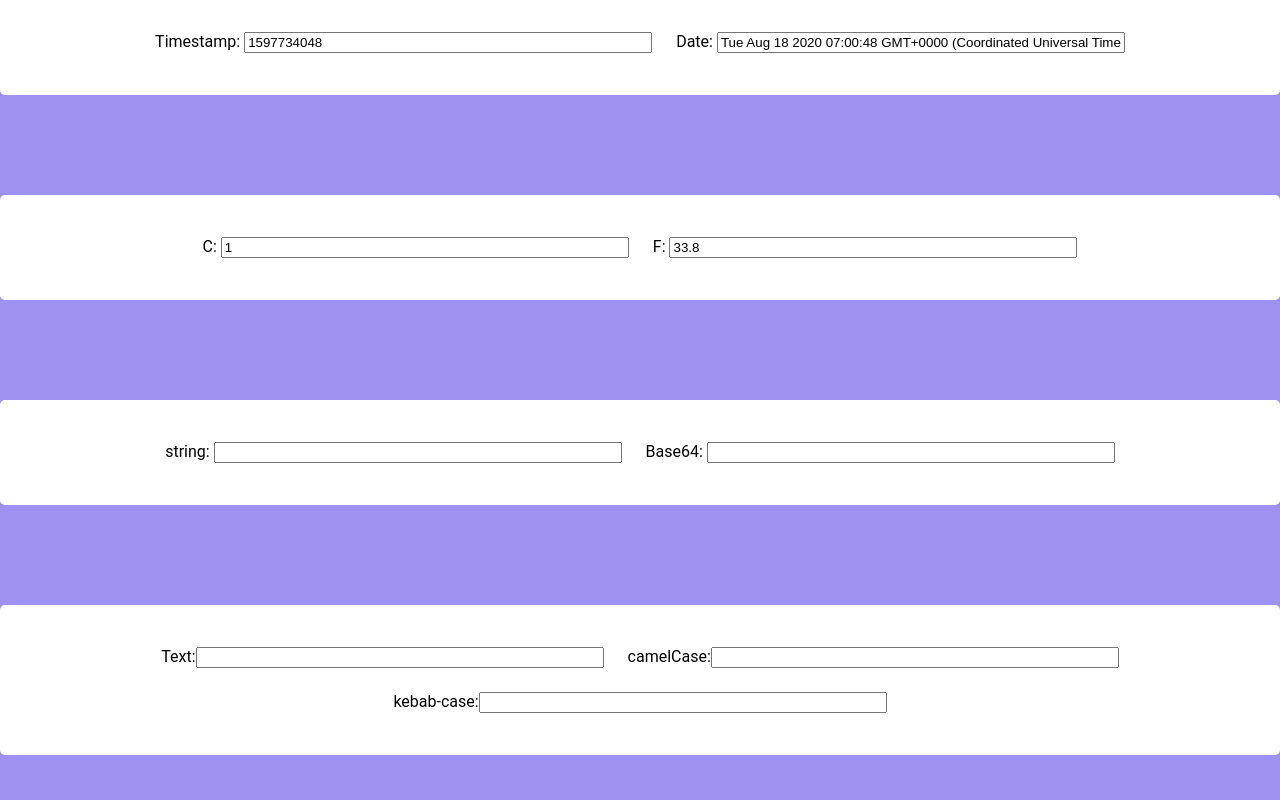
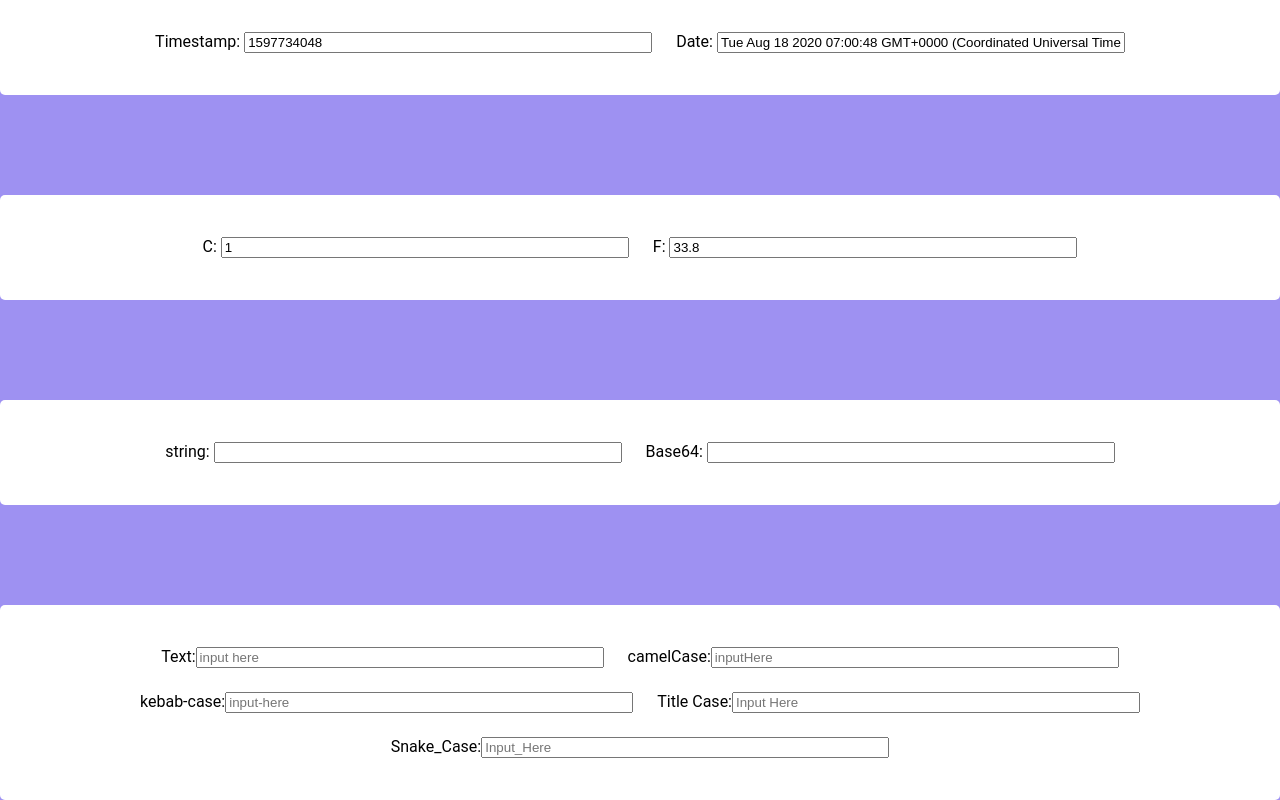
Before and after one commit to LuPoYi/converter, a React (Create React App) app: page / in a window 1280 px wide. Shown: the part 360-1160 px from the top of the page. Before the commit the page ends 1115 px from the top, so only its background shows below. Built offline with nearby package versions, Linux system fonts and the light colour scheme.

Commit message:
Add more case to CamelCase

```diff
--- a/src/components/CamelCase.js
+++ b/src/components/CamelCase.js
@@ -4,21 +4,33 @@ function CamelCase() {
   const [text, setText] = useState('')
   const [camelCase, setCamelCase] = useState('')
   const [kebabCase, setKebabCase] = useState('')
-  function handleTextChange(e) {
+  const [titleCase, setTitleCase] = useState('')
+  const [snakeCase, setSnakeCase] = useState('')
+
+  const handleTextChange = (e) => {
     setText(e.target.value)
     setCamelCase(toCamelCase(e.target.value))
     setKebabCase(toKebabCase(e.target.value))
+    setTitleCase(toTitleCase(e.target.value))
+    setSnakeCase(toSnakeCase(e.target.value))
   }
-  function handleCamelCaseChange(e) {
+
+  const handleCamelCaseChange = (e) => {
     setCamelCase(e.target.value)
   }
-  function handleKebabCaseChange(e) {
+  const handleKebabCaseChange = (e) => {
     setKebabCase(e.target.value)
+  }
+  const handleTitleCaseChange = (e) => {
+    setTitleCase(e.target.value)
+  }
+  const handleSnakeCaseChange = (e) => {
+    setSnakeCase(e.target.value)
   }
 
   function toCamelCase(str) {
     let ans = ''
-    str.split(' ').forEach(function (element, index) {
+    str.split(' ').forEach((element, index) => {
       if (element.length > 0) {
         let item = element.toLowerCase()
         ans += index === 0 ? item : item[0].toUpperCase() + item.slice(1)
@@ -30,8 +42,32 @@ function CamelCase() {
   function toKebabCase(str) {
     let ans = ''
     str.split(' ').forEach((element, index) => {
-      let item = element.toLowerCase()
-      ans += index === 0 ? item : '-' + item
+      if (element.length > 0) {
+        let item = element.toLowerCase()
+        ans += index === 0 ? item : '-' + item
+      }
+    })
+    return ans
+  }
+
+  function toTitleCase(str) {
+    let ans = ''
+    str.split(' ').forEach((element, index) => {
+      if (element.length > 0) {
+        let item = element[0].toUpperCase() + element.slice(1).toLowerCase()
+        ans += index === 0 ? item : ' ' + item
+      }
+    })
+    return ans
+  }
+
+  function toSnakeCase(str) {
+    let ans = ''
+    str.split(' ').forEach((element, index) => {
+      if (element.length > 0) {
+        let item = element[0].toUpperCase() + element.slice(1).toLowerCase()
+        ans += index === 0 ? item : '_' + item
+      }
     })
     return ans
   }
@@ -40,15 +76,23 @@ function CamelCase() {
     <div className="card">
       <div className="item">
         Text:
-        <input onChange={handleTextChange} value={text}></input>
+        <input onChange={handleTextChange} value={text} placeholder="input here"></input>
       </div>
       <div className="item">
         camelCase:
-        <input onChange={handleCamelCaseChange} value={camelCase}></input>
+        <input onChange={handleCamelCaseChange} value={camelCase} placeholder="inputHere"></input>
       </div>
       <div className="item">
         kebab-case:
-        <input onChange={handleKebabCaseChange} value={kebabCase}></input>
+        <input onChange={handleKebabCaseChange} value={kebabCase} placeholder="input-here"></input>
+      </div>
+      <div className="item">
+        Title Case:
+        <input onChange={handleTitleCaseChange} value={titleCase} placeholder="Input Here"></input>
+      </div>
+      <div className="item">
+        Snake_Case:
+        <input onChange={handleSnakeCaseChange} value={snakeCase} placeholder="Input_Here"></input>
       </div>
     </div>
   )
```
